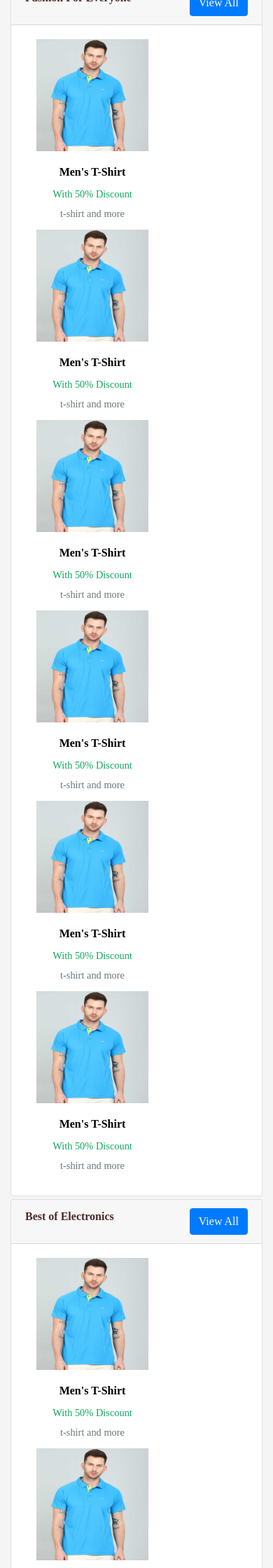
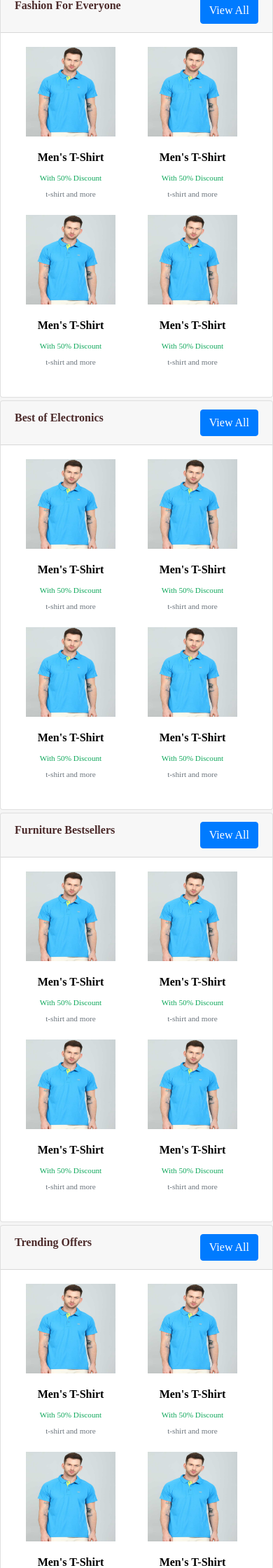
Before and after one commit to prabhakarmishra1113/E-Bazar, a PHP site: page / in a window 390 px wide. Shown: the part 916-3156 px from the top of the page at 70% size. Run offline with PHP 8.4, Linux system fonts and the light colour scheme.

Commit message:
landing page design complete

```diff
--- a/index.php
+++ b/index.php
@@ -63,10 +63,4 @@
 
 <?php $title="Trending Offers"; include "templates/includes/product_sec.php"?>
 
-
-<div style="height: 999px;">
-</div>
-
-
-
 <?php include "templates/includes/footer.php" ?>
--- a/public/js/style.js
+++ b/public/js/style.js
@@ -25,12 +25,3 @@ $(document).ready(function(){
     }
 })
 });
-
-$(document).ready(function(){
-    $(".next").click(function(){
-      $(".myd").animate({right: '250px'});
-    });
-    $(".prev").click(function(){
-        $(".myd").animate({left: '20px'});
-      });
-  });
--- a/public/sass/style.css
+++ b/public/sass/style.css
@@ -6,6 +6,16 @@
 
 body {
   background: whitesmoke;
+}
+
+@media screen and (max-width: 576px) {
+  .container-fluid {
+    padding-right: 0px !important;
+    padding-left: 0px !important;
+  }
+  .hide-on-small {
+    display: none !important;
+  }
 }
 
 header {
@@ -171,7 +181,7 @@ header .nav-link {
 }
 
 .product-card .card-body .card-text {
-  font-size: .9rem;
+  font-size: .7rem;
   font-weight: lighter;
   color: #10a85c;
 }
@@ -186,4 +196,16 @@ header .nav-link {
     height: 250px !important;
   }
 }
+
+@media screen and (max-width: 576px) {
+  .product-sec .card-body .product-card {
+    height: 15rem;
+    width: 10rem;
+    overflow: hidden;
+  }
+  .product-sec .card-body .product-card img {
+    height: 8rem;
+    width: 8rem;
+  }
+}
 /*# sourceMappingURL=style.css.map */
--- a/public/sass/style.scss
+++ b/public/sass/style.scss
@@ -6,9 +6,17 @@
 body{
     background:whitesmoke;
 }
+@media screen and (max-width: 576px){
+    .container-fluid{
+        padding-right: 0px !important;
+        padding-left: 0px !important;
+    }
+    .hide-on-small{
+        display: none !important;
+    }
+}
 header{
     padding: 15px;
-
     button{
        background-color: #000000;
        color: #ffffff !important;
@@ -166,7 +174,7 @@ header{
             color: #000000;
         }
         .card-text{
-            font-size: .9rem;
+            font-size: .7rem;
             font-weight: lighter;
             color: #10a85c;
         }
@@ -189,3 +197,18 @@ header{
         }
     }
 }
+.product-sec{
+    .card-body{
+        @media screen and (max-width: 576px){
+            .product-card{
+                height: 15rem;
+                width: 10rem;
+                overflow: hidden;
+                img{
+                  height: 8rem;
+                  width: 8rem;
+                }
+          }
+        }
+    }
+}
--- a/templates/includes/footer.php
+++ b/templates/includes/footer.php
@@ -1,8 +1,16 @@
 
+<section class="footer">
+
+   <div class="jumbotron bg-primary">
+
+   </div>
+
+</section>
 
 <!-- Option 1: jQuery and Bootstrap Bundle (includes Popper) -->
 <script src="public/js/style.js"></script>
-<script src="owlCarousel/owl.carousel.min.js"></script>
+<script src="../../public/js/style.js"></script>
+<script src="public/owlCarousel/owl.carousel.min.js"></script>
 <script src="https://cdn.jsdelivr.net/npm/bootstrap@4.6.0/dist/js/bootstrap.bundle.min.js"></script>
 </body>
 </html>
--- a/templates/includes/header.php
+++ b/templates/includes/header.php
@@ -15,13 +15,14 @@
     <link href="https://fonts.googleapis.com/css?family=Playfair&#43;Display:700,900" rel="stylesheet">
 
     <link rel="stylesheet" href="public/sass/style.css">
+    <link rel="stylesheet" href="../../public/sass/style.css">
 
     <link rel="icon" type="image/png" href="public/images/logo.png"/>
 
     <!--JQUERY CDN-->
     <script src="https://ajax.googleapis.com/ajax/libs/jquery/3.5.1/jquery.min.js"></script>
 
-    <link rel="stylesheet" href="owlCarousel/owl.carousel.min.css">
+    <link rel="stylesheet" href="public/owlCarousel/owl.carousel.min.css">
 
     <title>E-Bazar</title>
     <script>
--- a/templates/includes/product_card.php
+++ b/templates/includes/product_card.php
@@ -1,6 +1,6 @@
 <div class="product-card card text-center myd">
- <a href="#"><img src="public/images/men/m1.jpeg" class="card-image-center"></a>
- <a href="#"><div class="card-body">
+ <a href="templates/views/products_page.php"><img src="public/images/men/m1.jpeg" class="card-image-center"></a>
+ <a href="templates/views/products_page.php"><div class="card-body">
    <h5 class="card-title">Men's T-Shirt</h5>
    <p class="card-text">With 50% Discount</p>
    <p class="card-text text-muted text-truncate" style="margin-top: -10px;">t-shirt and more</p>
--- a/templates/includes/product_sec.php
+++ b/templates/includes/product_sec.php
@@ -4,25 +4,25 @@
        <a href="#" class="float-right"><button class="btn btn-primary">View All</button></a>
        <?php echo $title ?>
      </div>
-    <div class="card-body">
-        <div class="row">
-          <div class="col-sm-6">
-           <?php include "templates/includes/product_card.php" ?>
+    <div class="card-body" >
+        <div class="row w-100" id="product-sec">
+          <div class="col-6 col-md-3 col-lg-2">
+            <?php include "templates/includes/product_card.php"?>
           </div>
-          <div class="col-sm-6">
-           <?php include "templates/includes/product_card.php" ?>
+          <div class="col-6 col-md-3 col-lg-2">
+             <?php include "templates/includes/product_card.php"?>
           </div>
-          <div class="col-sm-6">
-           <?php include "templates/includes/product_card.php" ?>
+          <div class="col-6 col-md-3 col-lg-2">
+             <?php include "templates/includes/product_card.php"?>
           </div>
-          <div class="col-sm-6">
-           <?php include "templates/includes/product_card.php" ?>
+          <div class="col-6 col-md-3 col-lg-2">
+          <?php include "templates/includes/product_card.php"?>
           </div>
-          <div class="col-sm-6">
-           <?php include "templates/includes/product_card.php" ?>
+          <div class="col-6 col-md-3 col-lg-2 hide-on-small">
+          <?php include "templates/includes/product_card.php"?>
           </div>
-          <div class="col-sm-6">
-           <?php include "templates/includes/product_card.php" ?>
+          <div class="col-6 col-md-3 col-lg-2 hide-on-small">
+          <?php include "templates/includes/product_card.php"?>
           </div>
         </div>
     </div>
```
Also changed, not shown: templates/views/products_page.php (added, +39 -0 lines), public/owlCarousel/owl.carousel.css (renamed from owlCarousel/owl.carousel.css), public/owlCarousel/owl.carousel.js (renamed from owlCarousel/owl.carousel.js), public/owlCarousel/owl.carousel.min.css (renamed from owlCarousel/owl.carousel.min.css), public/owlCarousel/owl.carousel.min.js (renamed from owlCarousel/owl.carousel.min.js), templates/includes/sec-header.php (line endings or trailing spaces), 1 other file.
